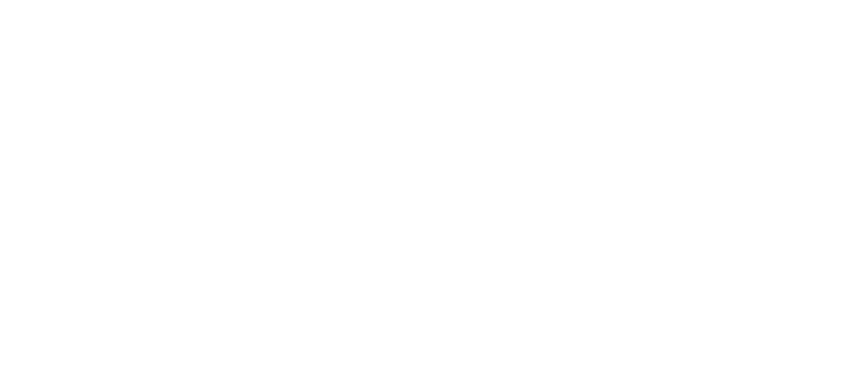
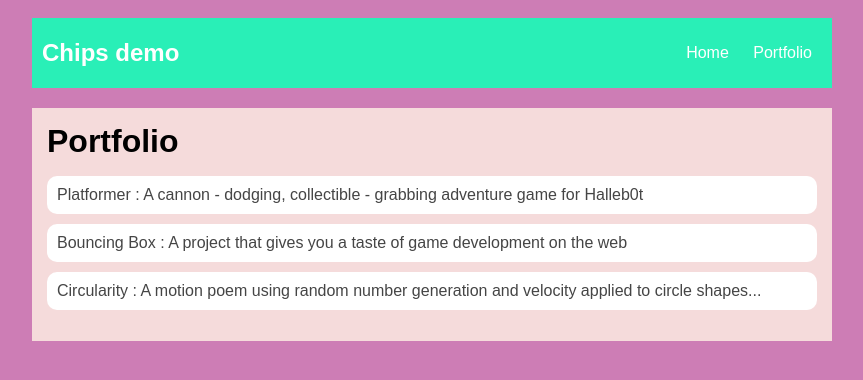
Before and after one commit to Npierre259/Npierre259.github.io, a plain HTML site: page portfolio.html in a window 1280 px wide. Shown: the whole page, without its empty margins (208-1071 px from the left). Drawn offline with Linux system fonts and the light colour scheme.

Commit message:
add portfolio.html file

```diff
--- a/portfolio.html
+++ b/portfolio.html
@@ -0,0 +1,33 @@
+<!DOCTYPE HTML>
+<html>
+    <head>
+    <title>chips</title>
+    <link rel="stylesheet" href="style.css">
+    </head>
+
+    <body>
+      <div id="all-contents">
+        <nav>
+            <h1>Chips demo</h1>
+            <ul id="nav-ul">
+                <li class="nav-li">
+                    <a class="nav-a" href="index.html">Home</a>
+                </li>
+                <li class="nav-li">
+                    <a class="nav-a" href="portfolio.html">Portfolio</a>
+                </li>
+            </ul>
+        </nav>
+        <main>
+            <div class="content">
+                <h1>Portfolio</h1>
+                <ul id="portfolio">
+                    <li><a href="projects/platformer/">Platformer : A cannon - dodging, collectible - grabbing adventure game for Halleb0t</a></li>
+                    <li><a href="projects/bouncing-box/">Bouncing Box : A project that gives you a taste of game development on the web </a></li>
+                    <li><a href="projects/circularity/">Circularity : A motion poem using random number generation and velocity applied to circle shapes...</a></li>
+                </ul>
+            </div>
+        </main>
+      </div>
+    </body>
+</html>
--- a/style.css
+++ b/style.css
@@ -61,3 +61,28 @@ main {
 h2, h3 {
     margin: 0px;
 }
+/* portfolio styles */
+.content h1 {
+    color: black;
+}
+
+#portfolio {
+    list-style-type: none;
+    padding-left: 0;
+}
+
+#portfolio li {
+    background: #fff;
+    padding: 10px;
+    border-radius: 10px;
+    margin-bottom: 10px;
+}
+
+#portfolio li:hover {
+    background: #eee;
+}
+
+#portfolio a {
+    text-decoration: none;
+    color: #454545;
+}
```
